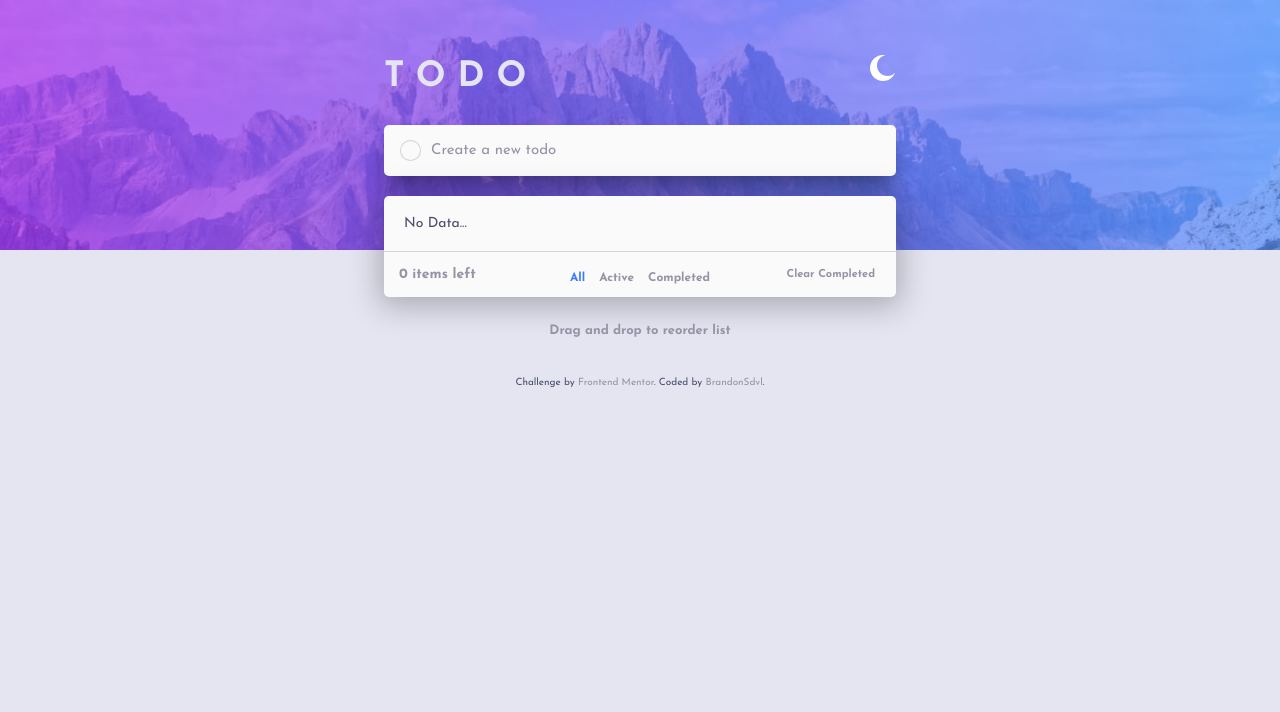
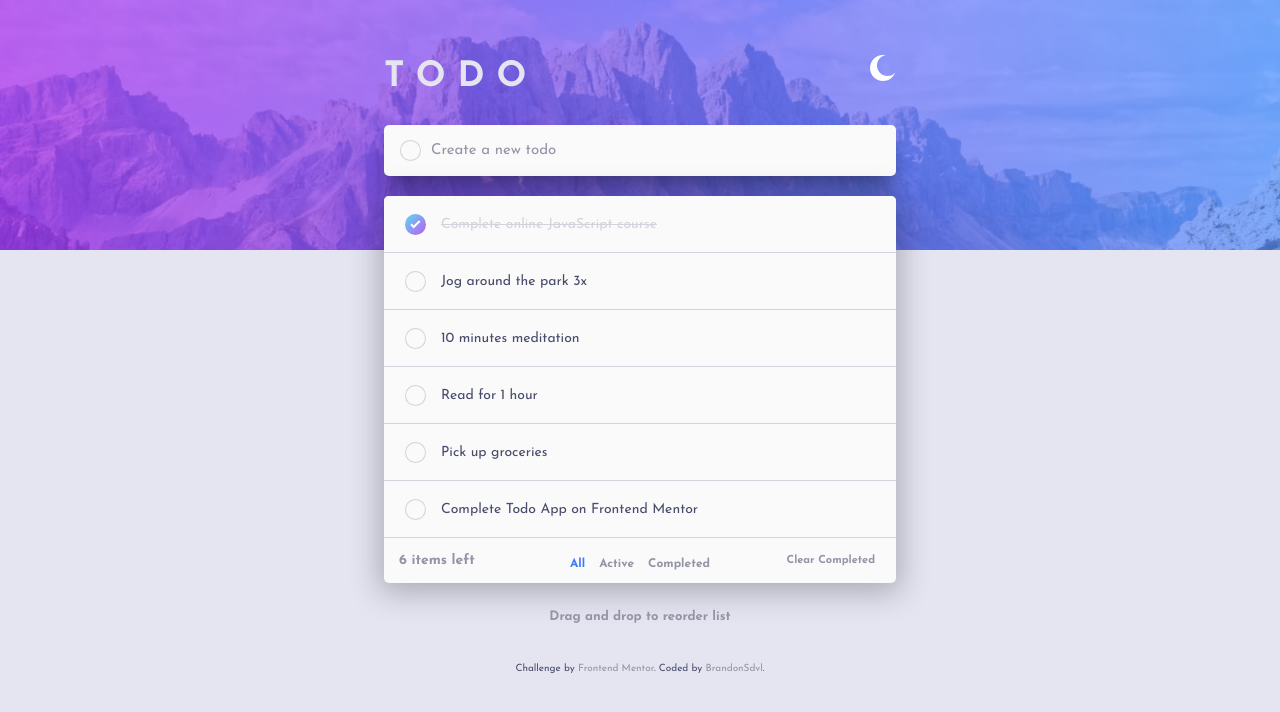
Before and after one commit to BrandonSdvl/Todo, a React (Create React App) app: page / in a window 1280 px wide. Shown: the top 712 px of the page. Built offline with nearby package versions, Linux system fonts and the light colour scheme.

Commit message:
Aria Role

```diff
--- a/src/App.jsx
+++ b/src/App.jsx
@@ -3,6 +3,39 @@ import './App.scss';
 import Footer from './components/Footer/Footer';
 import Header from './components/Header/Header';
 import TodoList from './components/TodoList/TodoList';
+
+const initialData = [
+  {
+    id: '1',
+    task: 'Complete online JavaScript course',
+    completed: true,
+  },
+  {
+    id: '2',
+    task: 'Jog around the park 3x',
+    completed: false
+  },
+  {
+    id: '3',
+    task: '10 minutes meditation',
+    completed: false
+  },
+  {
+    id: '4',
+    task: 'Read for 1 hour',
+    completed: false
+  },
+  {
+    id: '5',
+    task: 'Pick up groceries',
+    completed: false
+  },
+  {
+    id: '6',
+    task: 'Complete Todo App on Frontend Mentor',
+    completed: false
+  },
+]
 
 const themes = {
   light: {
@@ -35,7 +68,7 @@ function App() {
 
     localData = {
       theme: initialTheme,
-      data: [],
+      data: initialData,
       view: 'all'
     }
 
--- a/src/components/TodoItem/TodoItem.jsx
+++ b/src/components/TodoItem/TodoItem.jsx
@@ -9,7 +9,7 @@ const TodoItem = ({ itemData, deleteItem, updateItem, draggableProvided }) => {
     }
 
     return (
-        <li className={`todo-item ${itemData.completed ? 'todo-item--completed' : ''}`} {...draggableProvided.draggableProps} ref={draggableProvided.innerRef} {...draggableProvided.dragHandleProps}>
+        <li className={`todo-item ${itemData.completed ? 'todo-item--completed' : ''}`} {...draggableProvided.draggableProps} ref={draggableProvided.innerRef} {...draggableProvided.dragHandleProps} role="option" aria-selected={itemData.completed}>
             <label className={"todo-item__label"}>
                 <input className={"checkbox"} type="checkbox" checked={itemData.completed} onChange={handleChange} name="completed" />
                 <span className={"todo-item__text"}>{itemData.task}</span>
--- a/src/components/TodoList/TodoList.jsx
+++ b/src/components/TodoList/TodoList.jsx
@@ -69,7 +69,7 @@ const TodoList = ({ data, setData, view }) => {
             <main className={"todo-list"}>
                 <Droppable droppableId="todo">
                     {(droppableProvided) => (
-                        <ul {...droppableProvided.droppableProps} ref={droppableProvided.innerRef} className={"todo-list__container"}>
+                        <ul {...droppableProvided.droppableProps} ref={droppableProvided.innerRef} className={"todo-list__container"} role="listbox">
                             {dataCopy.length > 0 ?
                                 dataCopy.map((el, index) => {
                                     return (
```
